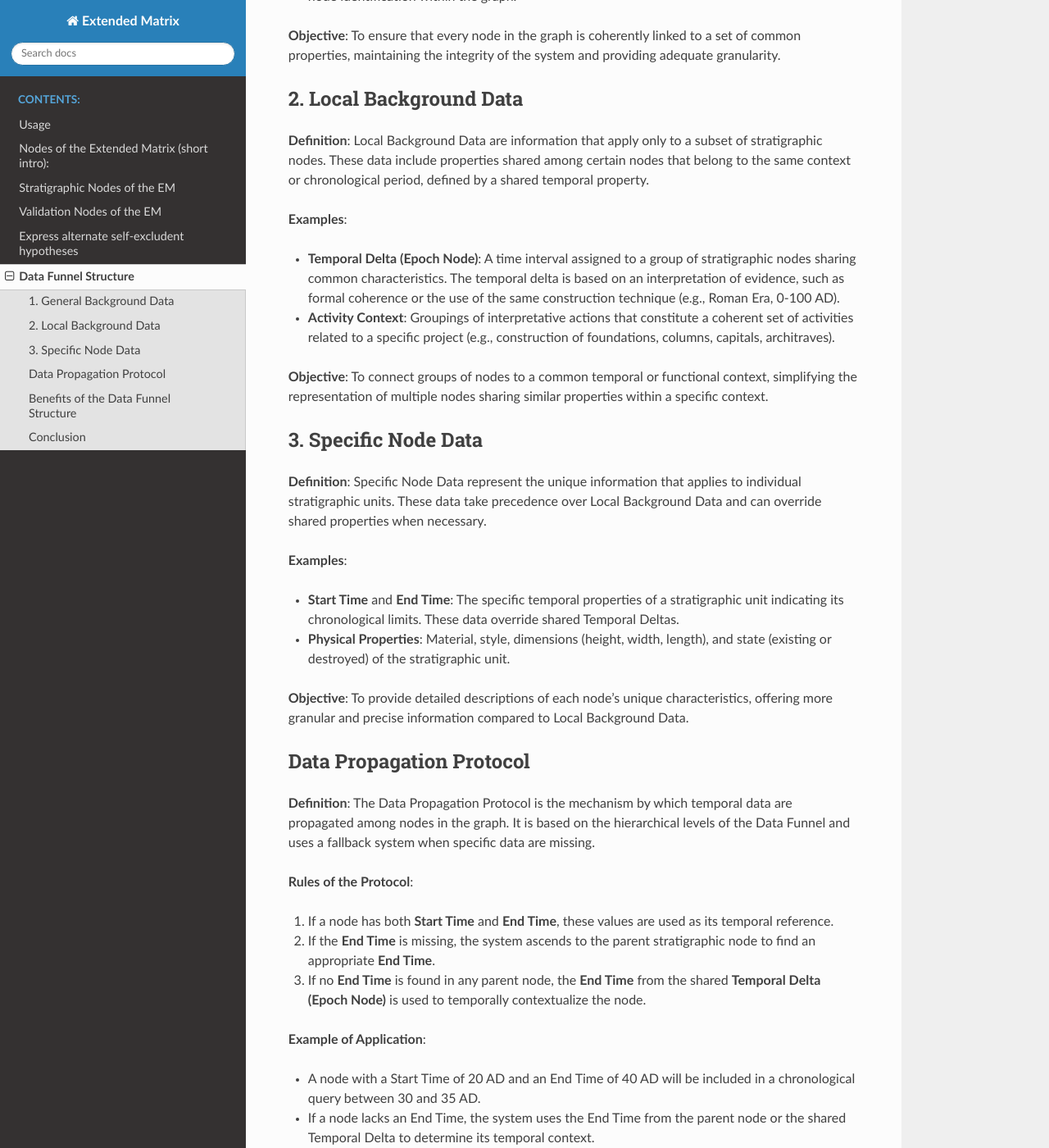
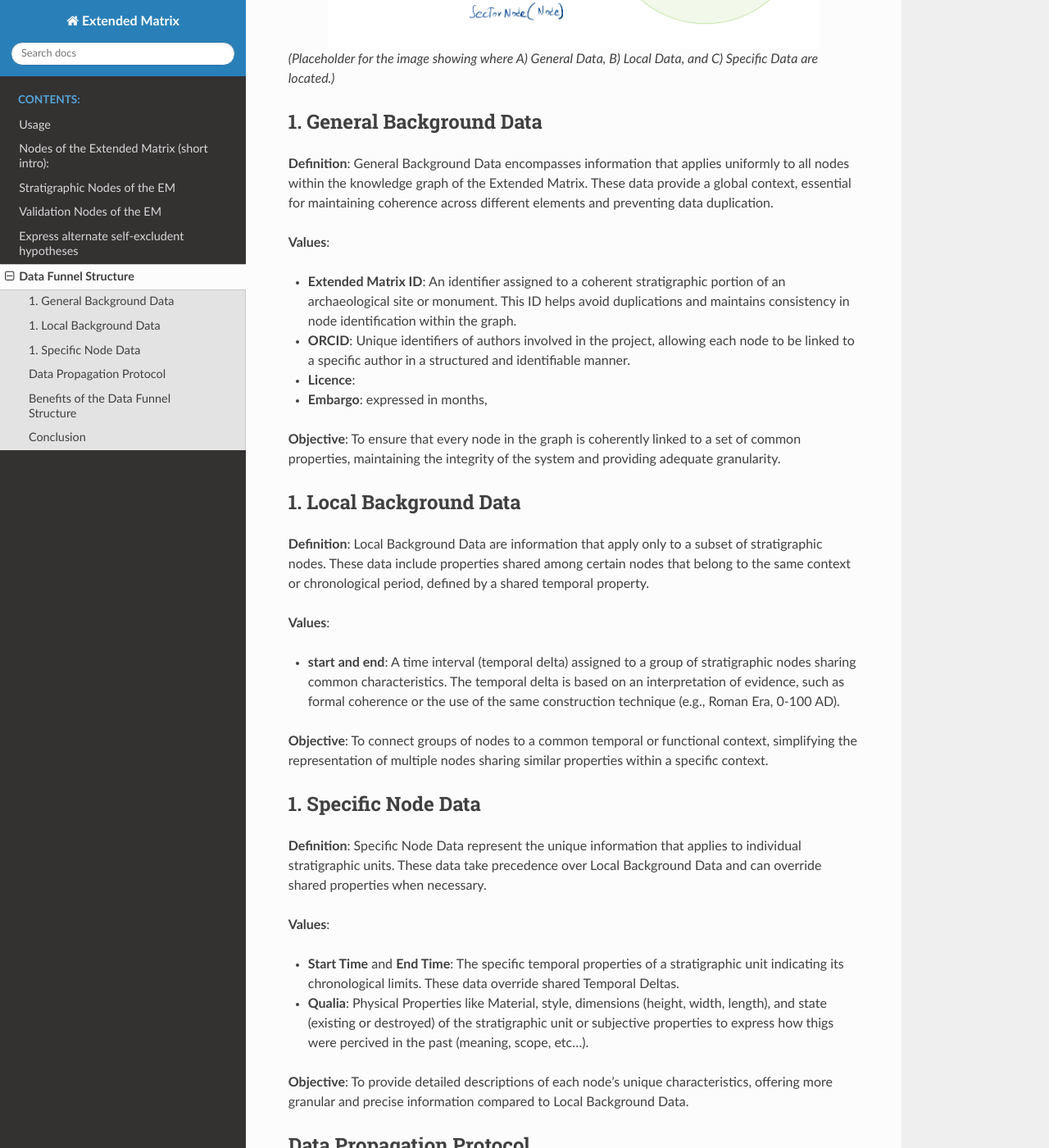
Before and after one commit to zalmoxes-laran/ExtendedMatrix-doc, a Sphinx documentation site: the page built from docs/data_funnel.rst, in a window 1280 px wide and 1400 px high, scrolled down 678 px. Shown: the whole window at 82% size. Built offline with Sphinx 7.4.7 and the Read the Docs theme 3.1.0, drawn with Linux system fonts in a browser that asks for light colours; pages that are not in the unit, such as notebooks, are missing from menus; some of the changed text lies outside the part shown.

Commit message:
activity example

```diff
--- a/docs/data_funnel.rst
+++ b/docs/data_funnel.rst
@@ -3,7 +3,7 @@
 
 The Extended Matrix utilizes a hierarchical data structure known as the **Data Funnel**. This structure organizes data into three levels of granularity, ensuring consistency, avoiding duplication, and providing detailed information where necessary.
 
-.. image:: /images/data_funnel.png
+.. image:: /img/data_funnel.png
    :alt: Diagram illustrating the Data Funnel with General Data at the top, Local Data in the middle, and Specific Data at the bottom.
    :width: 600px
    :align: center
@@ -15,37 +15,39 @@
 
 **Definition**: General Background Data encompasses information that applies uniformly to all nodes within the knowledge graph of the Extended Matrix. These data provide a global context, essential for maintaining coherence across different elements and preventing data duplication.
 
-**Examples**:
+**Values**:
+
+- **Extended Matrix ID**: An identifier assigned to a coherent stratigraphic portion of an archaeological site or monument. This ID helps avoid duplications and maintains consistency in node identification within the graph.
 
 - **ORCID**: Unique identifiers of authors involved in the project, allowing each node to be linked to a specific author in a structured and identifiable manner.
 
-- **Extended Matrix ID**: An identifier assigned to a coherent stratigraphic portion of an archaeological site or monument. This ID helps avoid duplications and maintains consistency in node identification within the graph.
+- **Licence**:
+
+- **Embargo**: expressed in months,
 
 **Objective**: To ensure that every node in the graph is coherently linked to a set of common properties, maintaining the integrity of the system and providing adequate granularity.
 
-2. Local Background Data
+1. Local Background Data
 ------------------------
 
 **Definition**: Local Background Data are information that apply only to a subset of stratigraphic nodes. These data include properties shared among certain nodes that belong to the same context or chronological period, defined by a shared temporal property.
 
-**Examples**:
+**Values**:
 
-- **Temporal Delta (Epoch Node)**: A time interval assigned to a group of stratigraphic nodes sharing common characteristics. The temporal delta is based on an interpretation of evidence, such as formal coherence or the use of the same construction technique (e.g., Roman Era, 0-100 AD).
-
-- **Activity Context**: Groupings of interpretative actions that constitute a coherent set of activities related to a specific project (e.g., construction of foundations, columns, capitals, architraves).
+- **start and end**: A time interval (temporal delta) assigned to a group of stratigraphic nodes sharing common characteristics. The temporal delta is based on an interpretation of evidence, such as formal coherence or the use of the same construction technique (e.g., Roman Era, 0-100 AD).
 
 **Objective**: To connect groups of nodes to a common temporal or functional context, simplifying the representation of multiple nodes sharing similar properties within a specific context.
 
-3. Specific Node Data
+1. Specific Node Data
 ---------------------
 
 **Definition**: Specific Node Data represent the unique information that applies to individual stratigraphic units. These data take precedence over Local Background Data and can override shared properties when necessary.
 
-**Examples**:
+**Values**:
 
 - **Start Time** and **End Time**: The specific temporal properties of a stratigraphic unit indicating its chronological limits. These data override shared Temporal Deltas.
 
-- **Physical Properties**: Material, style, dimensions (height, width, length), and state (existing or destroyed) of the stratigraphic unit.
+- **Qualia**: Physical Properties like Material, style, dimensions (height, width, length), and state (existing or destroyed) of the stratigraphic unit or subjective properties to express how thigs were percived in the past (meaning, scope, etc...).
 
 **Objective**: To provide detailed descriptions of each node's unique characteristics, offering more granular and precise information compared to Local Background Data.
 
```
Also changed, not shown: docs/activity.rst (added, +86 -0 lines), docs/img/activity_example.png (added).
